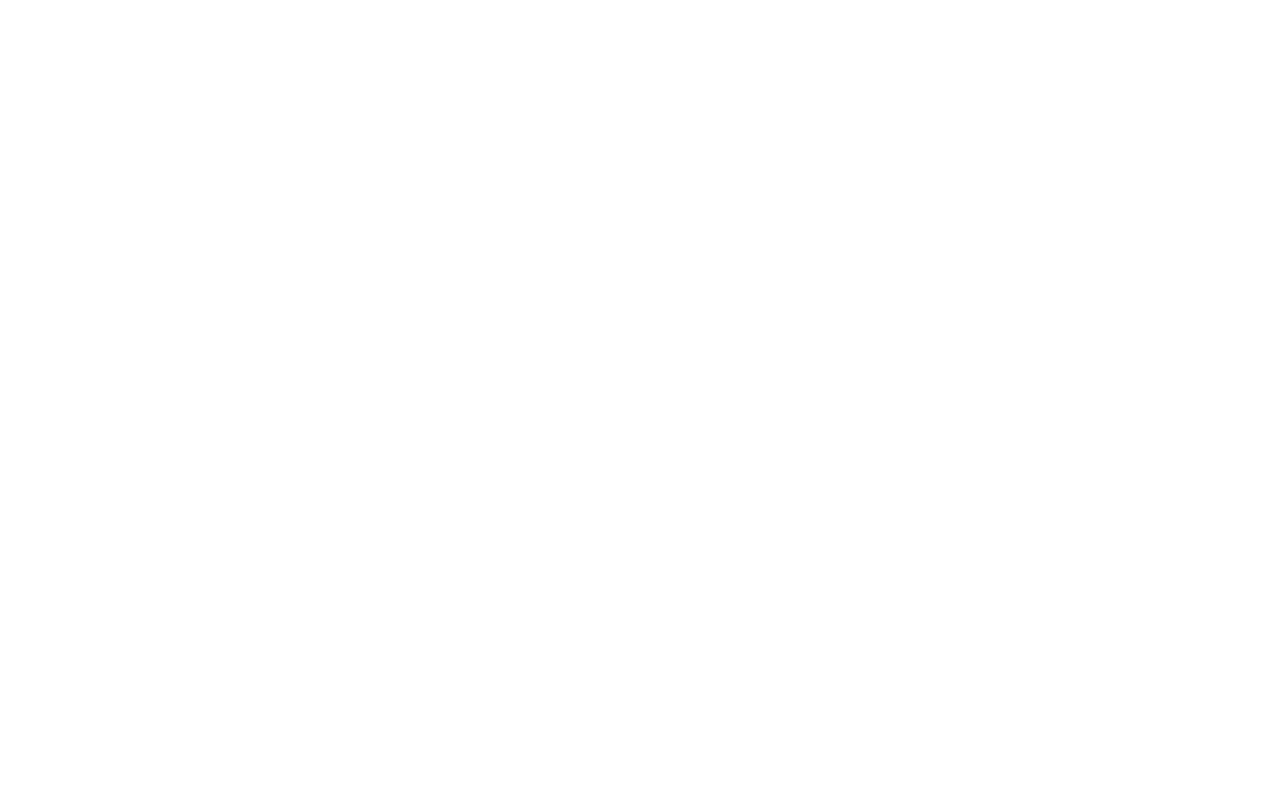
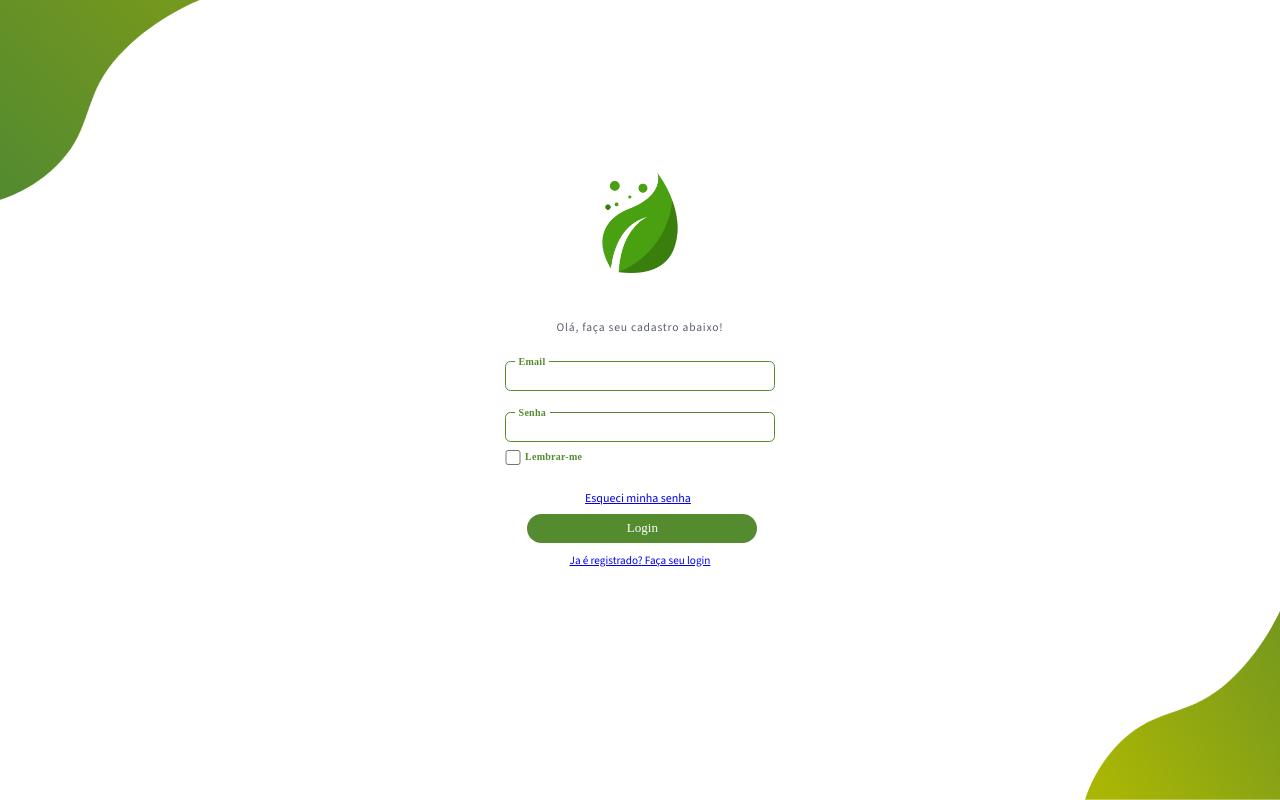
Before and after one commit to leonardojcpg/loomi-frontend-challenge, a React (Vite) app: page / in a window 1280 px wide. Built offline with nearby package versions, Linux system fonts and the light colour scheme.

Commit message:
feat: Finishing backend aplication with user validation form

```diff
--- a/src/Components/Button/index.jsx
+++ b/src/Components/Button/index.jsx
@@ -1,9 +1,8 @@
 import PropTypes from "prop-types";
-
 import { ButtonComponent } from "./styles.js";
 
 export const Button = ({buttonText}) => {
-  return <ButtonComponent>{buttonText}</ButtonComponent>;
+  return <ButtonComponent type="submit">{buttonText}</ButtonComponent>;
 };
 
 
--- a/src/Components/Button/styles.js
+++ b/src/Components/Button/styles.js
@@ -11,9 +11,9 @@
     font-size: 13px;
     border-radius: 15px;
     margin-top: .5rem;
+    margin-left: 1.4rem;
 
     &:hover{
         opacity: 90%;
-        cursor: pointer;
     }
 `
--- a/src/Components/Form/index.jsx
+++ /dev/null
@@ -1,82 +0,0 @@
-/* eslint-disable react/no-unknown-property */
-import PropTypes from "prop-types";
-import { CheckboxContainer, CheckboxLabel } from "./styles.js";
-
-import * as yup from "yup";
-import { useForm } from "react-hook-form";
-import { yupResolver } from "@hookform/resolvers/yup";
-import {useHistory} from 'react-router-dom'
-
-import { toast } from "react-hot-toast";
-import api from "../../Service/api.js";
-
-
-export const Form = ({ labelText, labelPasswordText, checkboxText }) => {
-  const schema = yup.object().shape({
-    email: yup.string().required("Email obrigatorio"),
-    password: yup.string().required("Senha Obrigatoria"),
-  });
-
-  const {
-    register,
-    handleSubmit,
-    formState: { errors },
-  } = useForm({
-    resolver: yupResolver(schema),
-  });
-
-  const history = useHistory();
-
-   const handleSignUp = (data) => {
-    api
-      .post("/users", data)
-      .then(() => {
-        toast.success("Usuário cadastrado com sucesso!");
-        history.push("/");
-      })
-      .catch(() => {
-        toast.error("email ja está em uso");
-      });
-  };
-
-
-  return (
-    <>
-      <form onSubmit={handleSubmit(handleSignUp)}>
-        <label>{labelText}</label>
-        <input
-          className="inputName"
-          type="email"
-          {...register("email")}
-          error={!!errors.email?.message}
-        />
-
-        <label>{labelPasswordText}</label>
-        <input
-          className="inputPassword"
-          type="password"
-          {...register("password")}
-          error={!!errors.password?.message}
-        />
-
-        <CheckboxContainer>
-          <input
-            className="checkbox"
-            type="checkbox"
-            id="remindMe"
-            name="remindMe"
-          />
-          <CheckboxLabel className="remindMe" htmlFor="remindMe">
-            {checkboxText}
-          </CheckboxLabel>
-        </CheckboxContainer>
-      </form>
-    </>
-  );
-};
-
-Form.propTypes = {
-  labelText: PropTypes.string.isRequired,
-  checkboxText: PropTypes.string.isRequired,
-  labelPasswordText: PropTypes.string.isRequired,
-};
--- /dev/null
+++ b/src/Components/Form/loginForm.jsx
@@ -0,0 +1,101 @@
+/* eslint-disable react/no-unknown-property */
+import PropTypes from "prop-types";
+import { CheckboxContainer, CheckboxLabel, ForgotPassword } from "./styles.js";
+import { useState } from "react";
+
+import { Button } from "../Button";
+
+import { toast } from "react-toastify";
+import "react-toastify/dist/ReactToastify.css";
+
+export const LoginForm = ({
+  labelText,
+  labelPasswordText,
+  checkboxText,
+}) => {
+  const [email, setEmail] = useState("");
+  const [password, setPassword] = useState("");
+
+  const validateForm = () => {
+    if (!email.trim()) {
+      toast.error("email is required!");
+      return false
+    }
+
+    if (!password.trim()) {
+      toast.error("email is required!");
+      return false
+    }
+    return true
+  };
+
+  const handleSignIn = async (e) => {
+    e.preventDefault();
+
+    if (validateForm()) {
+      try {
+        const response = await fetch("http://localhost:3000/users", {
+          method: "POST",
+          headers: {
+            "Content-Type": "application/json",
+          },
+          body: JSON.stringify({
+            email: email,
+            password: password,
+          }),
+        });
+
+        if (response.status === 201) {
+          toast.success("User registered successfully");
+        } else {
+          toast.error("Failed to register user");
+        }
+      } catch (error) {
+        toast.error(`Error registering user: ${error.message}`);
+      }
+    }
+  };
+
+  return (
+    <form onSubmit={handleSignIn}>
+      <label>{labelText}</label>
+      <input
+        className="inputName"
+        type="text"
+        value={email}
+        onChange={(e) => setEmail(e.target.value)}
+      />
+
+      <label>{labelPasswordText}</label>
+      <input
+        className="inputPassword"
+        type="password"
+        value={password}
+        onChange={(e) => setPassword(e.target.value)}
+      />
+
+      <CheckboxContainer>
+        <input
+          className="checkbox"
+          type="checkbox"
+          id="remindMe"
+          name="remindMe"
+
+        />
+        <CheckboxLabel className="remindMe" htmlFor="remindMe">
+          {checkboxText}
+        </CheckboxLabel>
+      </CheckboxContainer>
+      <ForgotPassword>
+        <a href="_blank">Esqueci minha senha</a>
+      </ForgotPassword>
+      <Button buttonText="Login" />
+    </form>
+  );
+};
+
+LoginForm.propTypes = {
+  labelText: PropTypes.string.isRequired,
+  checkboxText: PropTypes.string.isRequired,
+  labelPasswordText: PropTypes.string.isRequired,
+};
--- /dev/null
+++ b/src/Components/Form/registerForm.jsx
@@ -0,0 +1,103 @@
+/* eslint-disable react/no-unknown-property */
+import PropTypes from "prop-types";
+import { CheckboxContainer, CheckboxLabel, ForgotPassword } from "./styles.js";
+import { useState } from "react";
+
+import { Button } from "../Button";
+
+import { toast } from "react-toastify";
+import "react-toastify/dist/ReactToastify.css";
+
+export const RegisterForm = ({
+  labelText,
+  labelPasswordText,
+  checkboxText,
+}) => {
+  const [email, setEmail] = useState("");
+  const [password, setPassword] = useState("");
+  const [isChecked, setIsChecked] = useState(false);
+
+  const validateForm = () => {
+    if (!email.trim()) {
+      toast.error("email is required!");
+      return false
+    }
+
+    if (!password.trim()) {
+      toast.error("email is required!");
+      return false
+    }
+    return true
+  };
+
+  const handleSignUp = async (e) => {
+    e.preventDefault();
+
+    if (validateForm()) {
+      try {
+        const response = await fetch("http://localhost:3000/users", {
+          method: "POST",
+          headers: {
+            "Content-Type": "application/json",
+          },
+          body: JSON.stringify({
+            email: email,
+            password: password,
+          }),
+        });
+
+        if (response.status === 201) {
+          toast.success("User registered successfully");
+        } else {
+          toast.error("Failed to register user");
+        }
+      } catch (error) {
+        toast.error(`Error registering user: ${error.message}`);
+      }
+    }
+  };
+
+  return (
+    <form onSubmit={handleSignUp}>
+      <label>{labelText}</label>
+      <input
+        className="inputName"
+        type="text"
+        value={email}
+        onChange={(e) => setEmail(e.target.value)}
+      />
+
+      <label>{labelPasswordText}</label>
+      <input
+        className="inputPassword"
+        type="password"
+        value={password}
+        onChange={(e) => setPassword(e.target.value)}
+      />
+
+      <CheckboxContainer>
+        <input
+          className="checkbox"
+          type="checkbox"
+          id="remindMe"
+          name="remindMe"
+          checked={isChecked}
+          onChange={() => setIsChecked(!isChecked)}
+        />
+        <CheckboxLabel className="remindMe" htmlFor="remindMe">
+          {checkboxText}
+        </CheckboxLabel>
+      </CheckboxContainer>
+      <ForgotPassword>
+        <a href="_blank">Esqueci minha senha</a>
+      </ForgotPassword>
+      <Button buttonText="Cadastrar" />
+    </form>
+  );
+};
+
+RegisterForm.propTypes = {
+  labelText: PropTypes.string.isRequired,
+  checkboxText: PropTypes.string.isRequired,
+  labelPasswordText: PropTypes.string.isRequired,
+};
--- a/src/Components/Form/styles.js
+++ b/src/Components/Form/styles.js
@@ -16,3 +16,10 @@
     color: #4D4F5C;
     opacity: 1;
 `
+
+export const ForgotPassword = styled.div`
+    margin-top: 1rem;
+    margin-left: 5rem;
+    font-size: 0.75rem;
+    color: #558B2F;
+`
--- a/src/Components/UserForm/index.jsx
+++ b/src/Components/UserForm/index.jsx
@@ -5,8 +5,7 @@
 } from "./styles.js";
 
 import leaf from "./assets/leaf.png";
-import { Button } from "../Button/index.jsx";
-import { Form } from "../Form/index.jsx";
+import { RegisterForm } from "../Form/registerForm.jsx";
 
 export const UserForm = () => {
   return (
@@ -17,15 +16,11 @@
       <HelloMessageSpanContainer>
         <p>Olá, faça seu cadastro abaixo!</p>
       </HelloMessageSpanContainer>
-      <Form
-        labelText="Usuário"
+      <RegisterForm
+        labelText="Email"
         labelPasswordText="Senha"
         checkboxText="Lembrar-me"
       />
-      <div className="forgotPassword">
-        <a href="_blank">Esqueci minha senha</a>
-      </div>
-      <Button buttonText="Cadastrar" />
       <div className="alreadyRegistered">
         <a href="/">Ja é registrado? Faça seu login</a>
       </div>
--- a/src/Components/UserForm/styles.js
+++ b/src/Components/UserForm/styles.js
@@ -61,14 +61,8 @@
 
     }
 
-    .forgotPassword{
+    .alreadyRegistered{
         margin-top: -5rem;
-        font-size: 0.75rem;
-        color: #558B2F;
-    }
-
-    .alreadyRegistered{
-        margin-top: 1rem;
         font-size: 0.7rem;
     }
 `;
--- a/src/Pages/Home/index.jsx
+++ b/src/Pages/Home/index.jsx
@@ -1,6 +1,33 @@
+import { CornerPage } from "../../Components/CornerPage"
+import { LoginForm } from "../../Components/Form/loginForm"
+
+import {
+    UserFormBackgroundContainer,
+    LeafImg,
+    HelloMessageSpanContainer
+  } from "../../Components/UserForm/styles";
+
+import leaf from "../../Components/UserForm/assets/leaf.png";
+
 export const Home = () => {
     return (
         <>
-        </>
+        <CornerPage />
+        <UserFormBackgroundContainer>
+        <LeafImg>
+            <img src={leaf} alt="" width={100} height={100} />
+        </LeafImg>
+        <HelloMessageSpanContainer>
+            <p>Olá, faça seu cadastro abaixo!</p>
+        </HelloMessageSpanContainer>
+        <LoginForm
+            labelText="Email"
+            labelPasswordText="Senha"
+            checkboxText="Lembrar-me"
+        />
+        <div className="alreadyRegistered">
+            <a href="/">Ja é registrado? Faça seu login</a>
+        </div>
+        </UserFormBackgroundContainer>        </>
     )
 }
--- a/src/Service/api.js
+++ /dev/null
@@ -1,7 +0,0 @@
-import axios from "axios"
-
-const api = axios.create(({
-    baseURL: "http://localhost:3000",
-}));
-
-export default api;
--- a/src/main.jsx
+++ b/src/main.jsx
@@ -1,9 +1,13 @@
 import React from 'react'
 import ReactDOM from 'react-dom/client'
 import App from './App.jsx'
+import { ToastContainer } from 'react-toastify'
+import "react-toastify/dist/ReactToastify.css";
+
 
 ReactDOM.createRoot(document.getElementById('root')).render(
   <React.StrictMode>
+    <ToastContainer />
     <App />
   </React.StrictMode>,
 )
```
Also changed, not shown: src/Pages/Register/index.jsx (+8 -8 lines), 1 other file (tests, documents, lock files or other folders).
